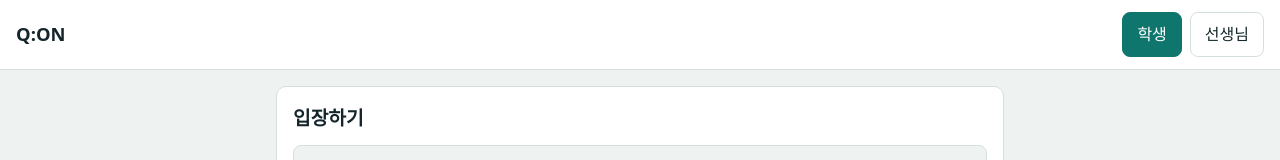
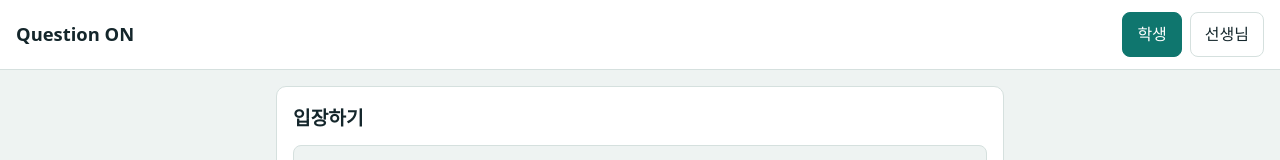
Before and after one commit to swj05151-hash/homepage, a plain HTML site: page index.html in a window 1280 px wide. Shown: the top 160 px of the page. Drawn offline with nearby package versions, Linux system fonts and the light colour scheme.

Commit message:
Update index.html

```diff
--- a/index.html
+++ b/index.html
@@ -3,7 +3,7 @@
 <head>
 <meta charset="utf-8">
 <meta name="viewport" content="width=device-width,initial-scale=1">
-<title>Q:ON</title>
+<title>Question ON</title>
 <style>
 :root{--bg:#eef3f2;--c:#fff;--t:#14262b;--m:#5d7176;--p:#0f766e;--g:#15803d;--r:#c2410c;--b:#d5e0de}
 @media(prefers-color-scheme:dark){:root{--bg:#0e1a1c;--c:#16262a;--t:#e6f0ee;--m:#8fa6a9;--p:#2dd4bf;--b:#27393d}button.pri,button.on{color:#04211e!important}}
@@ -28,7 +28,7 @@ table{width:100%;border-collapse:collapse}td,th{padding:8px;border-bottom:1px so
 </style>
 </head>
 <body>
-<header><h1>Q:ON</h1><nav class="row"><button id="bS">학생</button><button id="bT">선생님</button></nav></header>
+<header><h1>Question ON</h1><nav class="row"><button id="bS">학생</button><button id="bT">선생님</button></nav></header>
 <main id="app"></main>
 <script src="https://cdn.jsdelivr.net/npm/@supabase/supabase-js@2.45.4/dist/umd/supabase.min.js"></script>
 <script>
```
